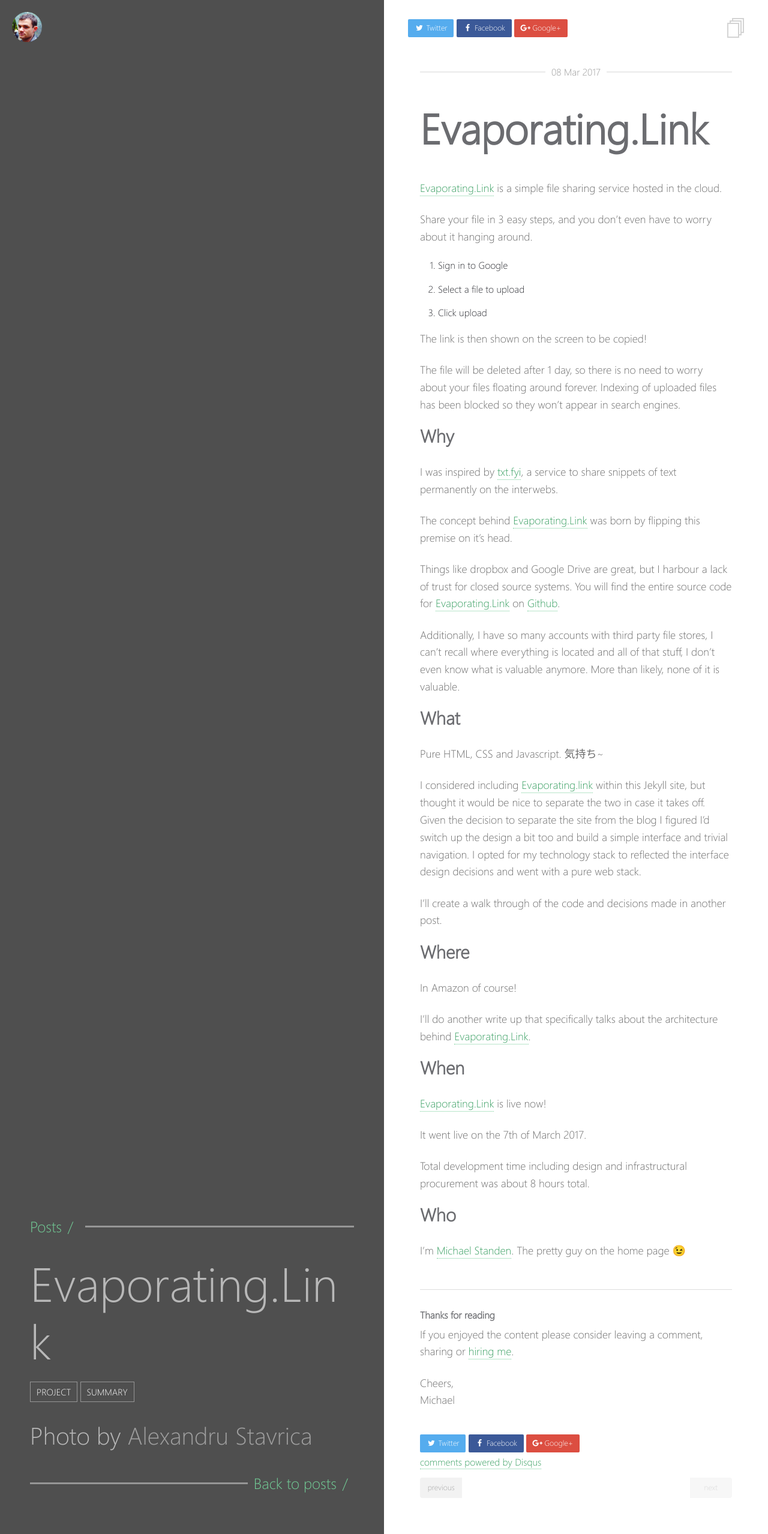
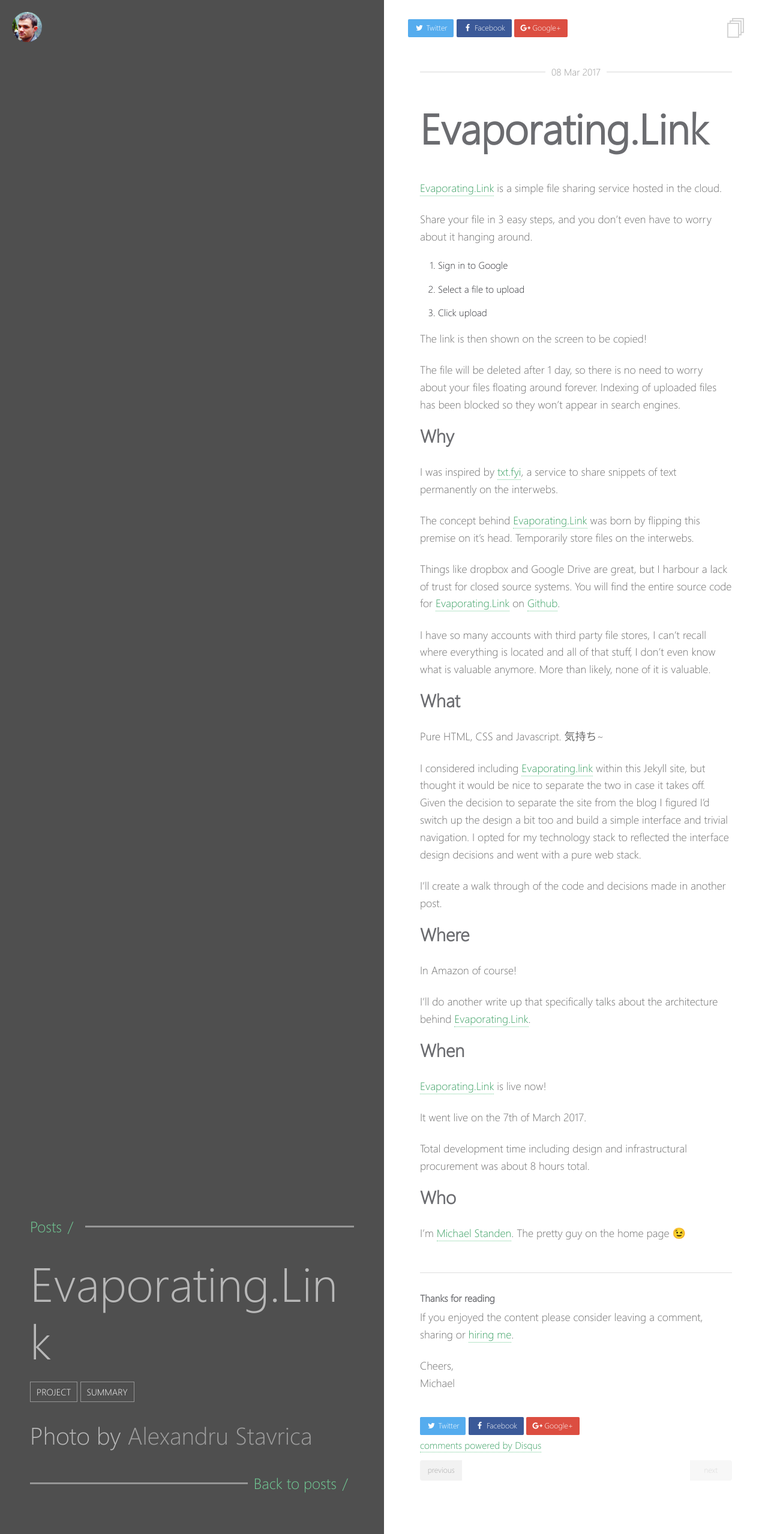
Before and after one commit to ScreamingHawk/ScreamingHawk.github.io, a Jekyll site: the page built from _posts/2017-03-08-evaporating-link.md, in a window 1280 px wide. Shown: the whole page at 60% size. Built offline with Jekyll 4.4.1, drawn with Linux system fonts in a browser that asks for light colours; comment, search, counter and statistics services are not loaded.

Commit message:
Wording update

```diff
--- a/_posts/2017-03-08-evaporating-link.md
+++ b/_posts/2017-03-08-evaporating-link.md
@@ -30,11 +30,12 @@
 I was inspired by [txt.fyi](https://txt.fyi/), a service to share snippets of text permanently on the interwebs.
 
 The concept behind [Evaporating.Link][1] was born by flipping this premise on it's head.
+Temporarily store files on the interwebs.
 
 Things like dropbox and Google Drive are great, but I harbour a lack of trust for closed source systems.
 You will find the entire source code for [Evaporating.Link][1] on [Github](https://github.com/ScreamingHawk/evaporating-link).
 
-Additionally, I have so many accounts with third party file stores, I can't recall where everything is located and all of that stuff, I don't even know what is valuable anymore.
+I have so many accounts with third party file stores, I can't recall where everything is located and all of that stuff, I don't even know what is valuable anymore.
 More than likely, none of it is valuable.
 
 ## What
```
